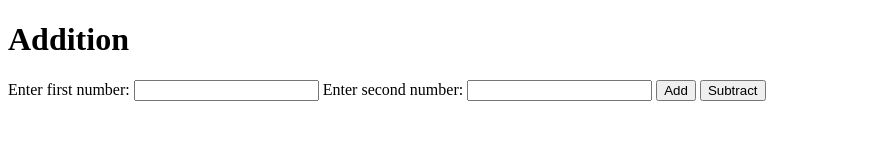
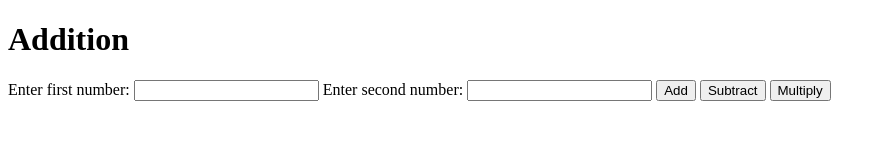
Before and after one commit to TalemanJan/Calculator-, a plain HTML site: page index.html in a window 1280 px wide. Shown: the whole page, without its empty margins (0-886 px from the left). Drawn offline with Linux system fonts and the light colour scheme.

Commit message:
added html

```diff
--- a/index.html
+++ b/index.html
@@ -16,6 +16,8 @@
 	<input type="text" id="num2">
 	<button onclick="add()">Add</button>
     <button onclick="sub()">Subtract</button>
+    <button onclick="multiply()">Multiply</button>
+
 
 
 
```
